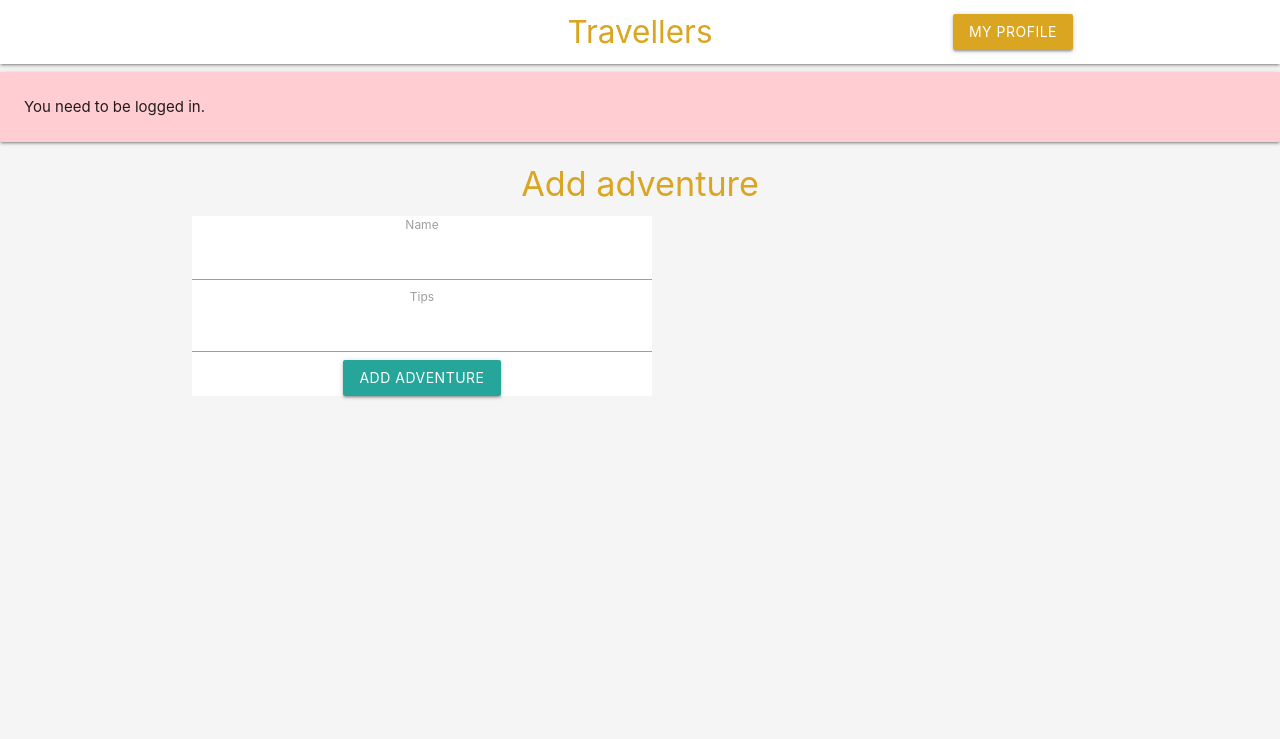
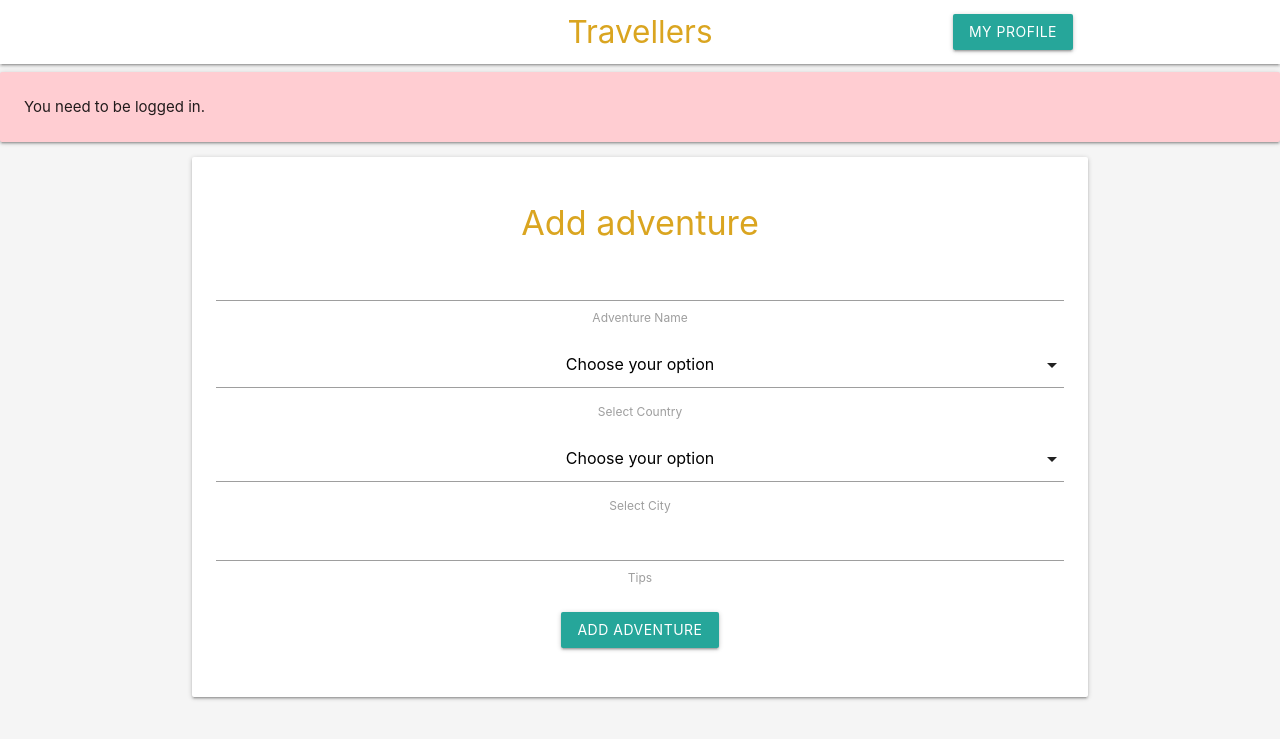
Before and after one commit to donikapeneva/traveller-php, a PHP site: page /views/addAdventure.php in a window 1280 px wide. Shown: the top 739 px of the page. Run offline with PHP 8.4, Linux system fonts and the light colour scheme; tables that the repository leaves empty hold one stand-in row (values such as "Sample post"); some libraries are stand-ins or nearby versions.

Commit message:
Add Adventure with selectors for country and city

```diff
--- /dev/null
+++ b/repositories/CityRepository.php
@@ -0,0 +1,17 @@
+<?php
+
+require_once $_SERVER['DOCUMENT_ROOT']."/Travellers/utils/Database.php";
+
+class CityRepository {
+
+    public static function getAll() {
+        $sql = 'SELECT * FROM city
+                ORDER BY name';
+
+        $query = Database::getInstance()->getConnection()
+            ->prepare($sql);
+        $query->execute();
+        $cities =$query->fetchAll();
+        return $cities;
+    }
+}
--- /dev/null
+++ b/repositories/CountryRepository.php
@@ -0,0 +1,17 @@
+<?php
+
+require_once $_SERVER['DOCUMENT_ROOT']."/Travellers/utils/Database.php";
+
+class CountryRepository {
+
+    public static function getAll() {
+        $sql = 'SELECT * FROM country
+                ORDER BY name';
+
+        $query = Database::getInstance()->getConnection()
+            ->prepare($sql);
+        $query->execute();
+        $countries =$query->fetchAll();
+        return $countries;
+    }
+}
--- /dev/null
+++ b/styles/addAdventure.css
@@ -0,0 +1,15 @@
+.select-dropdown {
+    text-align: center;
+}
+
+.dropdown-content li  {
+    text-align: center !important;
+}
+
+.form-button {
+    margin: 25px;
+}
+
+body {
+    background-color: white;
+}
--- a/styles/shared.css
+++ b/styles/shared.css
@@ -1,6 +1,7 @@
+.top-nav-button {
+    background: #DAA520FF;
+}
+
 .brand-text {
     color: goldenrod !important;
 }
-form {
-    max-width: 460px;
-}
--- a/views/addAdventure.php
+++ b/views/addAdventure.php
@@ -3,12 +3,16 @@
 <?php
 
 require ('../controllers/AdventureController.php');
-
+require ('../repositories/CountryRepository.php');
+require ('../repositories/CityRepository.php');
 $error = '';
 
 if(!isset($_SESSION['userId'])) {
     $error = 'You need to be logged in.';
 }
+
+$countries = CountryRepository::getAll();
+$cities = CityRepository::getAll();
 
 if(isset($_POST['submit'])) {
     if(isset($_SESSION['userId'])){
@@ -21,7 +25,6 @@
 ?>
 
 
-
 <?php
     if($error) {
         echo '<div class="card-panel red lighten-4">'.$error.'</div>';
@@ -29,14 +32,47 @@
 ?>
 
 <section class="container grey-text">
-    <h4 class="center brand-text">Add adventure</h4>
-    <form class="center white" method="POST" action="addAdventure.php" >
-        <label>Name</label>
-        <input name="adventureName" type="text" class="input-field center "/>
-        <label>Tips</label>
-        <input name="tips" type="text" class="input-field white center"/>
-        <input type="submit" value="Add Adventure" name="submit" class="btn"/>
-    </form>
+    <div class="card-panel">
+        <h4 class="center brand-text">Add adventure</h4>
+        <form class="center white" method="POST" action="addAdventure.php" >
+
+            <div class="center center-align">
+                <input name="adventureName" type="text" class="input-field center center-align"/>
+                <label class="center-align">Adventure Name</label>
+            </div>
+
+            <div class="input-field center center-align">
+                <select class="input-field center-align" alignment="center">
+                    <option value="" disabled selected>Choose your option</option>
+                    <?php
+                        foreach($countries as $country) {
+                            echo '<option value='.$country['id'].'>'.$country['name'].'</option>';
+                        }
+                    ?>
+                </select>
+            </div><label>Select Country</label>
+
+            <div class="input-field center">
+                <select class="input-field center ">
+                    <option value="" disabled selected>Choose your option</option>
+                    <?php
+                        foreach($cities as $city) {
+                            echo '<option value='.$city['id'].'>'.$city['name'].'</option>';
+                        }
+                    ?>
+                </select>
+            </div><label>Select City</label>
+
+            <div class="center center-align">
+                <input name="tips" type="text" class="input-field white center"/>
+                <label>Tips</label>
+            </div>
+
+            <div class="center form-button">
+                <input type="submit" value="Add Adventure" name="submit" class="btn"/>
+            </div>
+        </form>
+    </div>
 </section>
 
 <?php include('shared/footer.php'); ?>
--- a/views/shared/header.php
+++ b/views/shared/header.php
@@ -1,10 +1,15 @@
 <head>
     <title>Travellers</title>
-    <link rel="stylesheet" href="https://cdnjs.cloudflare.com/ajax/libs/materialize/1.0.0/css/materialize.min.css">
-    <link href="../styles/home.css" rel="stylesheet" />
-    <link href="../styles/login.css" rel="stylesheet" />
-    <link href="../styles/shared.css" rel="stylesheet" />
+    <!-- <link rel="stylesheet" href="https://cdnjs.cloudflare.com/ajax/libs/materialize/1.0.0/css/materialize.min.css"> -->
+
+    <script src="//code.jquery.com/jquery-2.1.2.min.js"></script>
+
+    <link href="styles/shared.css" rel="stylesheet" />
+    <link href="styles/home.css" rel="stylesheet" />
+    <link href="../styles/addAdventure.css" rel="stylesheet" />
+
     <style type="text/css">
+
         .brand {
             backround: #DAA520FF !important;
         }
@@ -12,6 +17,12 @@
             color: #DAA520FF !important;
         }
     </style>
+
+    <script>
+        $(document).ready(function() {
+            $('select').formSelect();
+        });
+    </script>
 </head>
 
 <body class ="grey lighten-4">
@@ -30,3 +41,11 @@
         </ul>
     </div>
 </nav>
+
+
+<script src="https://ajax.googleapis.com/ajax/libs/jquery/2.1.1/jquery.min.js"></script>
+<!-- Compiled and minified CSS -->
+<link rel="stylesheet" href="https://cdnjs.cloudflare.com/ajax/libs/materialize/1.0.0-beta/css/materialize.min.css">
+
+<!-- Compiled and minified JavaScript -->
+<script src="https://cdnjs.cloudflare.com/ajax/libs/materialize/1.0.0-beta/js/materialize.min.js"></script>
```
